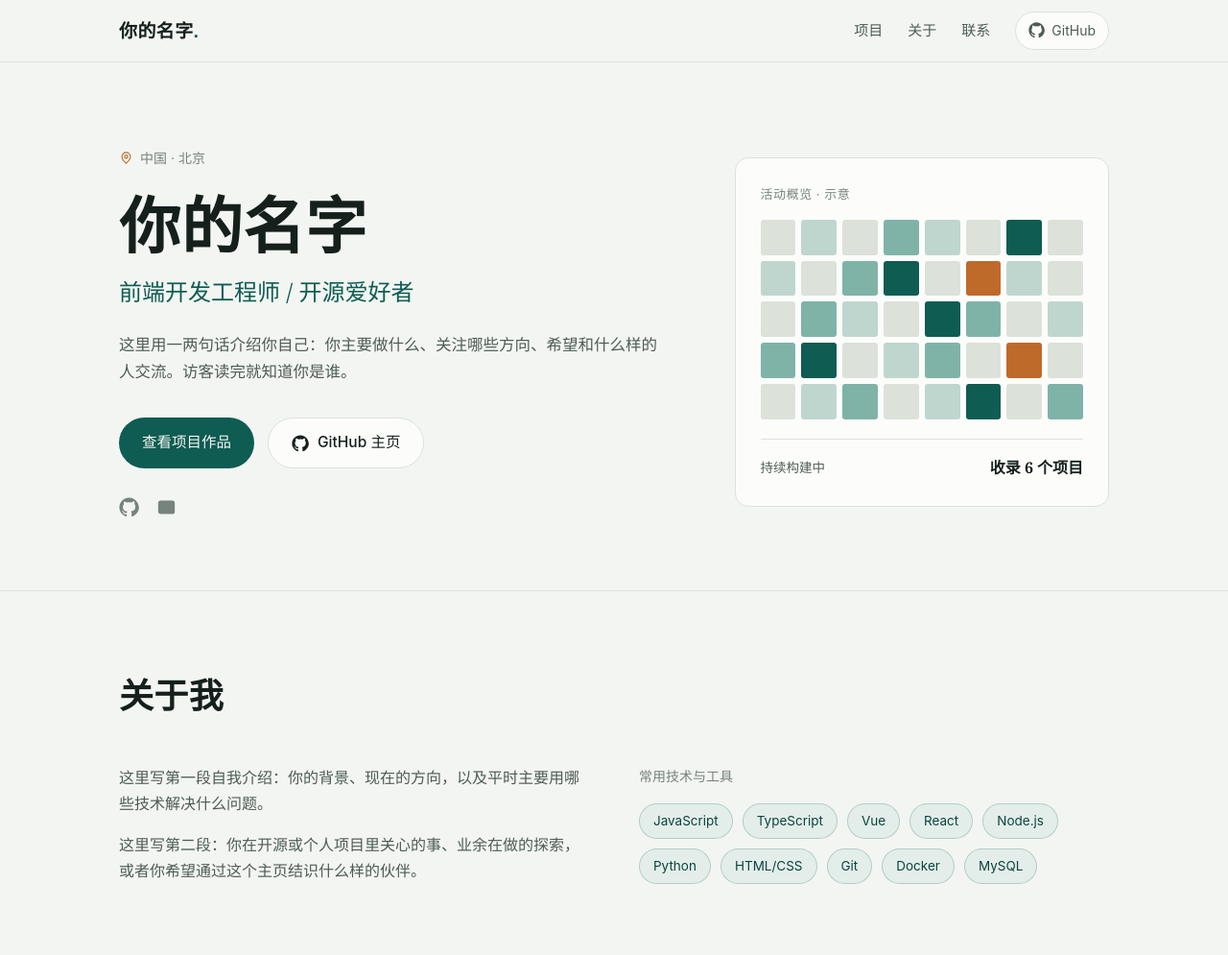
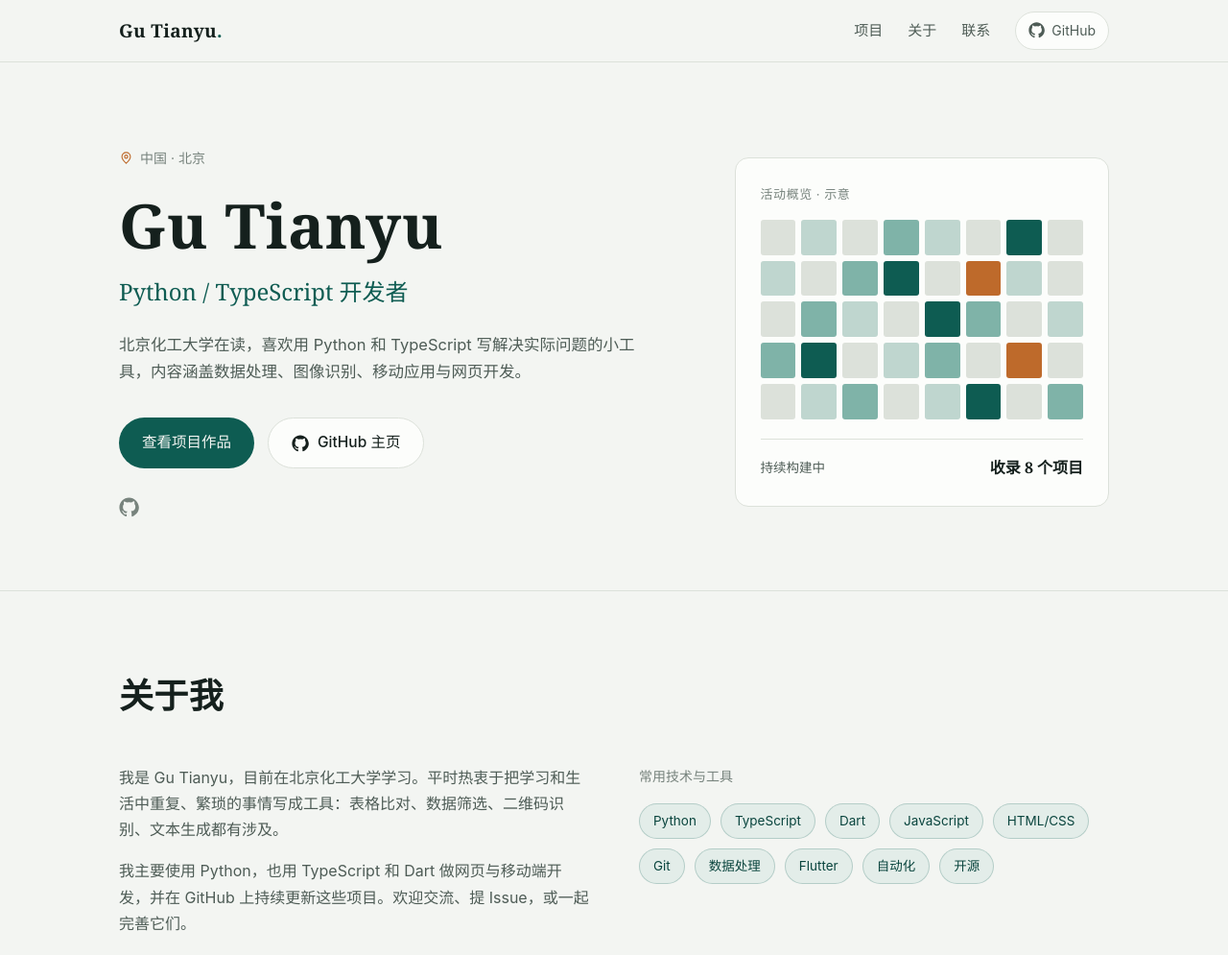
Before and after one commit to Guzifeng0613/Guzifeng0613.github.io, a plain HTML site: page index.html in a window 1280 px wide. Shown: the top 995 px of the page at 96% size. Drawn offline with Linux system fonts and the light colour scheme; a web font is replaced by a local one.

Commit message:
更新个人主页：填入真实信息与 8 个项目链接

```diff
--- a/index.html
+++ b/index.html
@@ -268,34 +268,36 @@
 <script>
 /* ===== 配置区：只需修改下面这一段（CONFIG） ===== */
 const CONFIG = {
-  githubUser: "your-github-username",   // 你的 GitHub 用户名
-  name: "你的名字",
-  role: "前端开发工程师 / 开源爱好者",
+  githubUser: "Guzifeng0613",
+  name: "Gu Tianyu",
+  role: "Python / TypeScript 开发者",
   location: "中国 · 北京",
-  email: "you@example.com",
-  bio: "这里用一两句话介绍你自己：你主要做什么、关注哪些方向、希望和什么样的人交流。访客读完就知道你是谁。",
+  email: "",   // 填上你的邮箱，联系区和社交区才会显示邮件入口
+  bio: "北京化工大学在读，喜欢用 Python 和 TypeScript 写解决实际问题的小工具，内容涵盖数据处理、图像识别、移动应用与网页开发。",
   about: [
-    "这里写第一段自我介绍：你的背景、现在的方向，以及平时主要用哪些技术解决什么问题。",
-    "这里写第二段：你在开源或个人项目里关心的事、业余在做的探索，或者你希望通过这个主页结识什么样的伙伴。"
+    "我是 Gu Tianyu，目前在北京化工大学学习。平时热衷于把学习和生活中重复、繁琐的事情写成工具：表格比对、数据筛选、二维码识别、文本生成都有涉及。",
+    "我主要使用 Python，也用 TypeScript 和 Dart 做网页与移动端开发，并在 GitHub 上持续更新这些项目。欢迎交流、提 Issue，或一起完善它们。"
   ],
-  skills: ["JavaScript","TypeScript","Vue","React","Node.js","Python","HTML/CSS","Git","Docker","MySQL"],
-  // 想加社交链接，照着 blog / twitter 的格式取消注释即可；github 和邮箱会自动填好
+  skills: ["Python","TypeScript","Dart","JavaScript","HTML/CSS","Git","数据处理","Flutter","自动化","开源"],
   social: [
-    {type:"github",  label:"GitHub"},
-    {type:"email",   label:"邮箱"},
+    {type:"github",  label:"GitHub"}
+    // 填好上方 email 后，取消下面这行注释即可显示邮箱图标
+    // {type:"email",   label:"邮箱"},
     // {type:"blog",    label:"博客",   url:"https://你的博客地址"},
     // {type:"twitter", label:"X / Twitter", url:"https://x.com/你的账号"}
   ],
   // 每个项目一项：repo 是仓库名（决定跳转地址），demo 可留空，填了才显示“在线演示”
   projects: [
-    {repo:"project-alpha", name:"项目 Alpha", desc:"用一句话说明这个项目解决了什么问题、你负责了什么、有哪些技术亮点。", tags:["JavaScript","Vue 3","REST API"], demo:""},
-    {repo:"project-beta",  name:"项目 Beta",  desc:"简要描述项目的用途与价值，让访客不用点进去也能大致了解它。", tags:["TypeScript","Node.js","Express"], demo:""},
-    {repo:"project-gamma", name:"项目 Gamma", desc:"这里可以写关键成果，例如性能提升、数据规模，或它和同类工具的不同。", tags:["Python","Pandas","数据可视化"], demo:""},
-    {repo:"project-delta", name:"项目 Delta", desc:"如果项目有在线地址，在下方 demo 字段填上，卡片上会出现“在线演示”入口。", tags:["React","Vite","Tailwind"], demo:""},
-    {repo:"project-epsilon", name:"项目 Epsilon", desc:"保持每条描述长度相近，整组卡片看起来会更整齐、更专业。", tags:["Java","Spring Boot","MySQL"], demo:""},
-    {repo:"project-zeta",  name:"项目 Zeta",  desc:"不需要的项目直接删掉这一整行；想新增就复制任意一段并修改内容。", tags:["Go","微服务","Docker"], demo:""}
+    {repo:"QR-code-recognition",   name:"QR Code Recognition",   desc:"基于 Python 的二维码识别项目，可对图像中的二维码进行定位与内容解析。", tags:["Python","二维码","图像识别"], demo:""},
+    {repo:"scholarships-tool",     name:"Scholarships Tool",     desc:"面向奖学金申请与评定流程的 Python 工具，用于处理相关数据和流程。", tags:["Python","自动化","奖学金"], demo:""},
+    {repo:"excel-comparison",      name:"Excel Comparison",      desc:"用于比对两份 Excel 表格差异的 Python 工具，快速找出数据变化。", tags:["Python","Excel","数据比对"], demo:""},
+    {repo:"novel-generation",      name:"Novel Generation",      desc:"基于 Python 的小说与文本生成实践，探索自动化文本创作。", tags:["Python","文本生成"], demo:""},
+    {repo:"second-classroom-buct", name:"Second Classroom BUCT", desc:"北京化工大学第二课堂相关的网页应用，使用 TypeScript 开发。", tags:["TypeScript","校园应用"], demo:""},
+    {repo:"drawpaper--freedom",    name:"Drawpaper Freedom",     desc:"一个自由绘图、壁纸创作方向的 TypeScript 项目。", tags:["TypeScript","创意绘图"], demo:""},
+    {repo:"reader-mobile-simple",  name:"Reader Mobile Simple",  desc:"使用 Dart 编写的轻量移动端阅读器应用。", tags:["Dart","Flutter","阅读器"], demo:""},
+    {repo:"fund-filter",           name:"Fund Filter",           desc:"用 Python 实现的基金数据筛选工具，按条件过滤出目标基金。", tags:["Python","数据筛选","基金"], demo:""}
   ],
-  contactText: "无论是项目合作、技术交流，还是只是想打个招呼，都欢迎给我写邮件，或直接在 GitHub 上找到我。"
+  contactText: "无论是项目合作、技术交流，还是只是想打个招呼，都欢迎在 GitHub 上找到我；填好邮箱后也可以直接给我写信。"
 };
 
 /* ===== 以下为渲染逻辑，一般无需修改 ===== */
@@ -322,7 +324,8 @@ $("aboutText").innerHTML = CONFIG.about.map(p => "<p>" + esc(p) + "</p>").join("
 $("skillTags").innerHTML = CONFIG.skills.map(s => '<span class="tag">' + esc(s) + "</span>").join("");
 $("hcCount").textContent = "收录 " + CONFIG.projects.length + " 个项目";
 $("contactText").textContent = CONFIG.contactText;
-$("contactEmail").href = "mailto:" + CONFIG.email;
+if (CONFIG.email) { $("contactEmail").href = "mailto:" + CONFIG.email; }
+else { $("contactEmail").style.display = "none"; }
 $("footerName").textContent = "© " + new Date().getFullYear() + " " + CONFIG.name;
 
 $("heroSocial").innerHTML = CONFIG.social.map(s => {
@@ -362,4 +365,3 @@ CONFIG.projects.forEach((p, i) => $("projectGrid").appendChild(projectCard(p, i)
 </script>
 </body>
 </html>
-<!-- （注：内容由AI生成） -->
```
